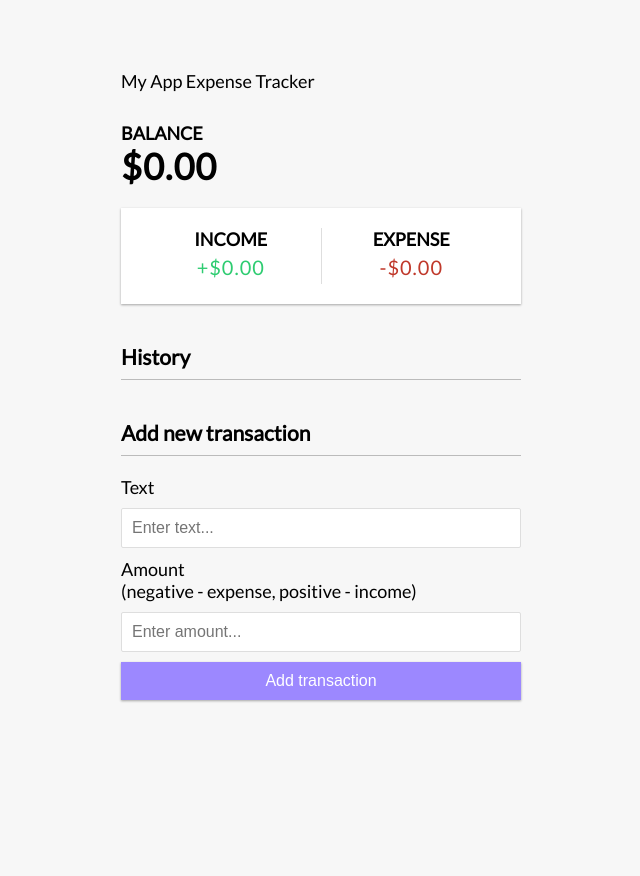
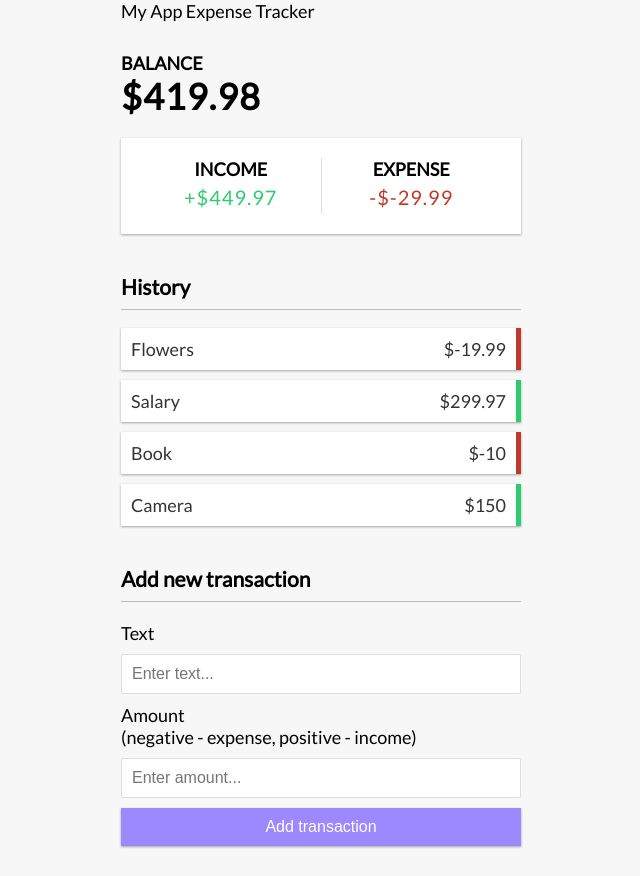
Before and after one commit to angelicalorraine/VueTracker, a Vue app: page / in a window 1280 px wide. Shown: the whole page, without its empty margins (319-959 px from the left). Before the commit the page ends 800 px from the top, so only its background shows below. Built offline with nearby package versions, Linux system fonts and the light colour scheme.

Commit message:
Balance and expense

```diff
--- a/src/App.vue
+++ b/src/App.vue
@@ -1,17 +1,50 @@
 <script setup>
+import { ref, computed } from 'vue';
 import Header from '@/components/Header.vue';
 import Balance from '@/components/Balance.vue';
 import IncomeExpenses from '@/components/IncomeExpenses.vue';
 import TransactionList from '@/components/TransactionList.vue';
 import AddTransaction from '@/components/AddTransaction.vue';
+
+const transactions = ref([
+  { id: 1, text: 'Flowers', amount: -19.99 },
+  { id: 2, text: 'Salary', amount: 299.97 },
+  { id: 3, text: 'Book', amount: -10 },
+  { id: 4, text: 'Camera', amount: 150 }
+]);
+
+const total = computed(() => {
+  return transactions.value.reduce((acc, transaction) => {
+    return acc + transaction.amount;
+  }, 0);
+})
+
+//Get Income
+const income = computed(() => {
+  return transactions.value
+    .filter((transaction) => transaction.amount > 0)
+    .reduce((acc, transaction) => {
+      return acc + transaction.amount;
+    }, 0)
+    .toFixed(2);
+})
+//Get expenses
+const expenses = computed(() => {
+  return transactions.value
+    .filter((transaction) => transaction.amount < 0)
+    .reduce((acc, transaction) => {
+      return acc + transaction.amount;
+    }, 0)
+    .toFixed(2);
+})
 </script>
 
 <template> My App
 <Header />
 <div class="container">
-  <Balance />
-  <IncomeExpenses />
-  <TransactionList />
+  <Balance :total="total" />
+  <IncomeExpenses :income="income" :expenses="expenses" />
+  <TransactionList :transactions="transactions" />
   <AddTransaction />
 </div>
 </template>
--- a/src/components/Balance.vue
+++ b/src/components/Balance.vue
@@ -1,4 +1,15 @@
 <template>
 <h4>Balance</h4>
-      <h1 id="balance">$0.00</h1>
+      <h1 id="balance">${{ total }}</h1>
 </template>
+
+<script setup>
+import { defineProps } from 'vue';
+
+const props = defineProps({
+      total: {
+            type: Number,
+            required: true,
+      },
+});
+</script>
--- a/src/components/IncomeExpenses.vue
+++ b/src/components/IncomeExpenses.vue
@@ -2,11 +2,27 @@
           <div class="inc-exp-container">
             <div>
               <h4>Income</h4>
-              <p id="money-plus" class="money plus">+$0.00</p>
+              <p id="money-plus" class="money plus">+${{ income }}</p>
             </div>
             <div>
               <h4>Expense</h4>
-              <p id="money-minus" class="money minus">-$0.00</p>
+              <p id="money-minus" class="money minus">-${{expenses}}</p>
             </div>
           </div>
 </template>
+
+<script setup>
+import { defineProps } from 'vue';
+
+const props = defineProps({
+  income: {
+    type: Number,
+    required:true,
+  },
+  expenses: {
+    type: Number,
+    required: true,
+  },
+
+})
+</script>
```
